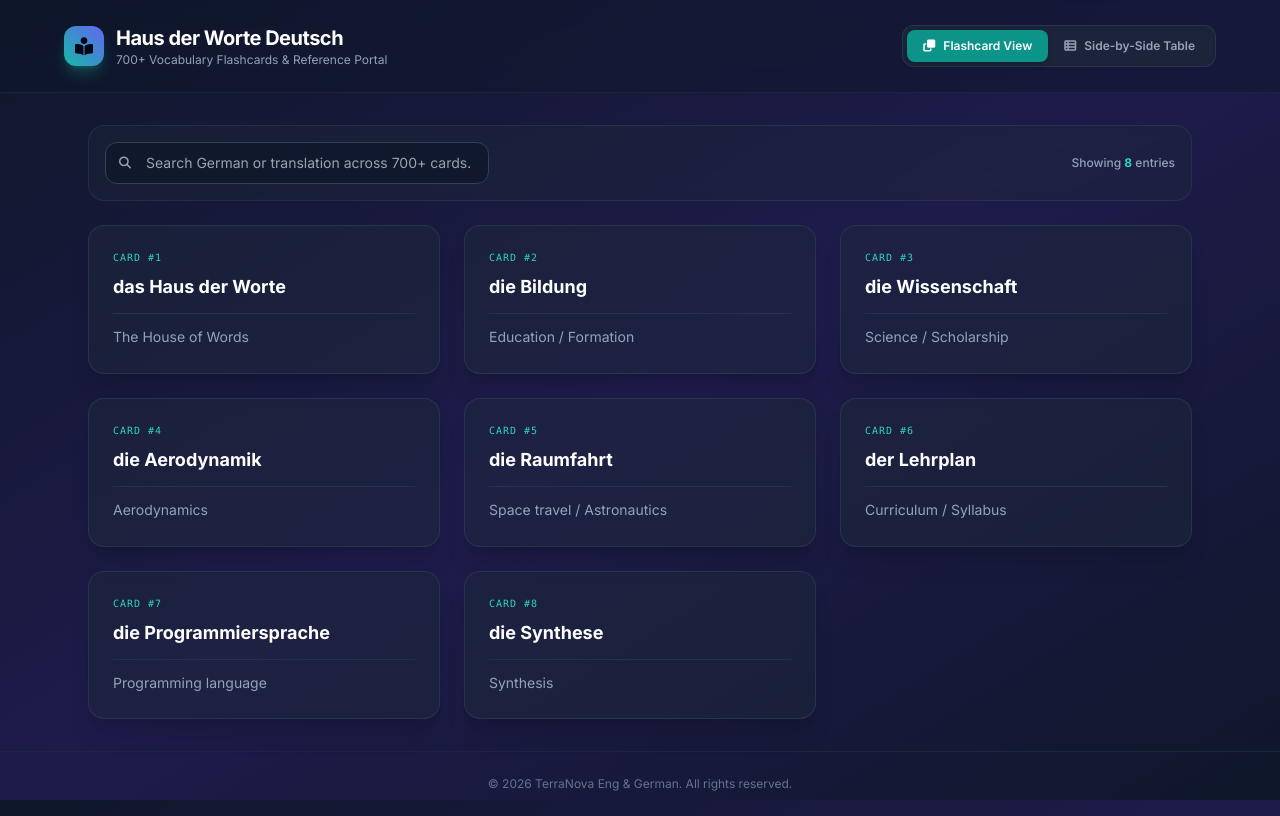
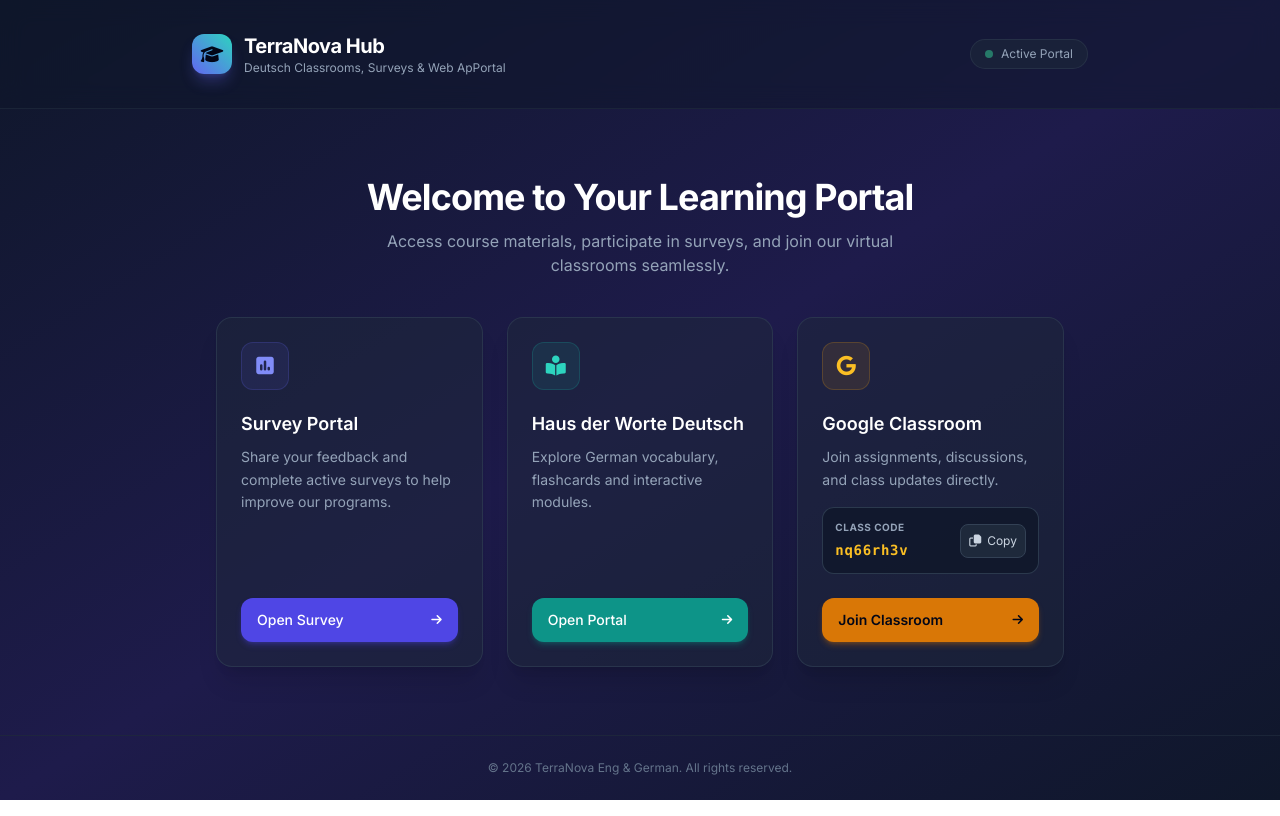
Before and after one commit to TerraNovaEng/DeutschPortal, a plain HTML site: page index.html in a window 1280 px wide. Drawn offline with nearby package versions, Linux system fonts and the light colour scheme.

Commit message:
Update title and content for TerraNova Hub

```diff
--- a/index.html
+++ b/index.html
@@ -3,7 +3,7 @@
 <head>
     <meta charset="UTF-8">
     <meta name="viewport" content="width=device-width, initial-scale=1.0">
-    <title>Haus der Worte Deutsch - Flashcards & Hub</title>
+    <title>TerraNova Learning & Survey Hub</title>
     <!-- Tailwind CSS CDN -->
     <script src="https://cdn.tailwindcss.com"></script>
     <!-- Google Fonts Inter -->
@@ -22,84 +22,104 @@
         }
     </script>
 </head>
-<body class="h-full bg-gradient-to-br from-slate-900 via-indigo-950 to-slate-900 text-slate-100 flex flex-col justify-between selection:bg-teal-500 selection:text-white">
+<body class="h-full bg-gradient-to-br from-slate-900 via-indigo-950 to-slate-900 text-slate-100 flex flex-col justify-between selection:bg-indigo-500 selection:text-white">
 
     <!-- Header Section -->
-    <header class="w-full py-6 px-6 text-center border-b border-slate-800/80 backdrop-blur-md bg-slate-900/50 sticky top-0 z-50">
-        <div class="max-w-6xl mx-auto flex flex-col sm:flex-row items-center justify-between gap-4">
+    <header class="w-full py-8 px-6 text-center border-b border-slate-800/80 backdrop-blur-md bg-slate-900/50 sticky top-0 z-50">
+        <div class="max-w-4xl mx-auto flex flex-col sm:flex-row items-center justify-between gap-4">
             <div class="flex items-center space-x-3">
-                <div class="w-10 h-10 rounded-xl bg-gradient-to-tr from-teal-500 to-indigo-500 flex items-center justify-center shadow-lg shadow-teal-500/30">
-                    <i class="fa-solid fa-book-open-reader text-slate-950 text-lg"></i>
+                <div class="w-10 h-10 rounded-xl bg-gradient-to-tr from-indigo-500 to-teal-400 flex items-center justify-center shadow-lg shadow-indigo-500/30">
+                    <i class="fa-solid fa-graduation-cap text-slate-950 text-lg"></i>
                 </div>
                 <div class="text-left">
-                    <h1 class="text-xl font-bold tracking-tight text-white">Haus der Worte Deutsch</h1>
-                    <p class="text-xs text-slate-400">700+ Vocabulary Flashcards & Reference Portal</p>
+                    <h1 class="text-xl font-bold tracking-tight text-white">TerraNova Hub</h1>
+                    <p class="text-xs text-slate-400">Deutsch Classrooms, Surveys & Web ApPortal</p>
                 </div>
             </div>
-
-            <!-- View Toggle Controls -->
-            <div class="flex items-center bg-slate-800/80 p-1 rounded-xl border border-slate-700/60 shadow-inner">
-                <button onclick="switchView('flashcard')" id="btnFlashcard" class="px-4 py-2 rounded-lg text-xs font-semibold transition-all flex items-center gap-2 bg-teal-600 text-white shadow-md">
-                    <i class="fa-solid fa-clone"></i> Flashcard View
-                </button>
-                <button onclick="switchView('table')" id="btnTable" class="px-4 py-2 rounded-lg text-xs font-semibold transition-all flex items-center gap-2 text-slate-400 hover:text-white">
-                    <i class="fa-solid fa-table-list"></i> Side-by-Side Table
-                </button>
+            <div class="text-xs text-slate-400 bg-slate-800/60 px-3.5 py-1.5 rounded-full border border-slate-700/50 flex items-center gap-2">
+                <span class="w-2 h-2 rounded-full bg-emerald-400 animate-pulse"></span>
+                Active Portal
             </div>
         </div>
     </header>
 
-    <!-- Main Content Area -->
-    <main class="flex-grow max-w-6xl w-full mx-auto px-6 py-8 flex flex-col">
+    <!-- Main Content Hub Grid -->
+    <main class="flex-grow max-w-4xl w-full mx-auto px-6 py-12 flex flex-col justify-center">
 
-        <!-- Search and Filter Bar -->
-        <div class="mb-6 flex flex-col sm:flex-row items-center justify-between gap-4 bg-slate-800/40 p-4 rounded-2xl border border-slate-700/50 backdrop-blur-sm">
-            <div class="relative w-full sm:w-96">
-                <span class="absolute inset-y-0 left-0 flex items-center pl-3.5 pointer-events-none text-slate-400">
-                    <i class="fa-solid fa-search text-xs"></i>
-                </span>
-                <input type="text" id="searchInput" oninput="filterCards()" placeholder="Search German or translation across 700+ cards..." class="w-full bg-slate-900/80 border border-slate-700 text-slate-200 text-sm rounded-xl pl-10 pr-4 py-2.5 focus:outline-none focus:border-teal-500 transition-colors">
-            </div>
-            <div class="text-xs text-slate-400 font-medium">
-                Showing <span id="cardCount" class="text-teal-400 font-bold">0</span> entries
-            </div>
+        <div class="text-center mb-10">
+            <h2 class="text-3xl sm:text-4xl font-extrabold text-white tracking-tight mb-3">Welcome to Your Learning Portal</h2>
+            <p class="text-slate-400 max-w-lg mx-auto text-sm sm:text-base">Access course materials, participate in surveys, and join our virtual classrooms seamlessly.</p>
         </div>
 
-        <!-- VIEW 1: Flashcard View -->
-        <section id="flashcardView" class="w-full">
-            <div id="flashcardContainer" class="grid grid-cols-1 md:grid-cols-2 lg:grid-cols-3 gap-6">
-                <!-- Cards dynamically populated via JS -->
+        <div class="grid grid-cols-1 md:grid-cols-3 gap-6">
+
+            <!-- Card 1: Survey -->
+            <div class="group relative bg-slate-800/50 hover:bg-slate-800/80 border border-slate-700/60 hover:border-indigo-500/50 rounded-2xl p-6 transition-all duration-300 shadow-xl hover:shadow-2xl hover:shadow-indigo-500/10 flex flex-col justify-between">
+                <div>
+                    <div class="w-12 h-12 rounded-xl bg-indigo-500/10 border border-indigo-500/20 text-indigo-400 flex items-center justify-center mb-5 group-hover:scale-110 transition-transform duration-300">
+                        <i class="fa-solid fa-square-poll-vertical text-xl"></i>
+                    </div>
+                    <h3 class="text-lg font-semibold text-white mb-2 group-hover:text-indigo-300 transition-colors">Survey Portal</h3>
+                    <p class="text-slate-400 text-sm mb-6 leading-relaxed">Share your feedback and complete active surveys to help improve our programs.</p>
+                </div>
+                <a href="https://terranovaeng.github.io/survey/" target="_blank" rel="noopener noreferrer" class="inline-flex items-center justify-between w-full py-3 px-4 rounded-xl bg-indigo-600 hover:bg-indigo-500 text-white font-medium text-sm transition-all shadow-md shadow-indigo-600/30 group-hover:translate-y-[-2px]">
+                    <span>Open Survey</span>
+                    <i class="fa-solid fa-arrow-right text-xs transition-transform group-hover:translate-x-1"></i>
+                </a>
             </div>
-        </section>
 
-        <!-- VIEW 2: Side-by-Side Table View -->
-        <section id="tableView" class="w-full hidden">
-            <div class="bg-slate-800/50 border border-slate-700/60 rounded-2xl overflow-hidden shadow-2xl backdrop-blur-md">
-                <div class="overflow-x-auto">
-                    <table class="w-full text-left border-collapse">
-                        <thead>
-                            <tr class="border-b border-slate-700/80 bg-slate-900/60 text-slate-400 text-xs uppercase tracking-wider font-semibold">
-                                <th class="py-4 px-6">German Term / Phrase</th>
-                                <th class="py-4 px-6">Translation / Definition</th>
-                                <th class="py-4 px-6 w-24 text-center">Action</th>
-                            </tr>
-                        </thead>
-                        <tbody id="tableBody" class="divide-y divide-slate-700/40 text-sm text-slate-200">
-                            <!-- Table rows dynamically populated via JS -->
-                        </tbody>
-                    </table>
+            <!-- Card 2: Haus der Worte Deutsch -->
+            <div class="group relative bg-slate-800/50 hover:bg-slate-800/80 border border-slate-700/60 hover:border-teal-500/50 rounded-2xl p-6 transition-all duration-300 shadow-xl hover:shadow-2xl hover:shadow-teal-500/10 flex flex-col justify-between">
+                <div>
+                    <div class="w-12 h-12 rounded-xl bg-teal-500/10 border border-teal-500/20 text-teal-400 flex items-center justify-center mb-5 group-hover:scale-110 transition-transform duration-300">
+                        <i class="fa-solid fa-book-open-reader text-xl"></i>
+                    </div>
+                    <h3 class="text-lg font-semibold text-white mb-2 group-hover:text-teal-300 transition-colors">Haus der Worte Deutsch</h3>
+                    <p class="text-slate-400 text-sm mb-6 leading-relaxed">Explore German vocabulary, flashcards and interactive modules.</p>
                 </div>
+                <a href="https://terranovaeng.github.io/haus-der-worte-deutsch/" target="_blank" rel="noopener noreferrer" class="inline-flex items-center justify-between w-full py-3 px-4 rounded-xl bg-teal-600 hover:bg-teal-500 text-white font-medium text-sm transition-all shadow-md shadow-teal-600/30 group-hover:translate-y-[-2px]">
+                    <span>Open Portal</span>
+                    <i class="fa-solid fa-arrow-right text-xs transition-transform group-hover:translate-x-1"></i>
+                </a>
             </div>
-        </section>
+
+            <!-- Card 3: Google Classroom -->
+            <div class="group relative bg-slate-800/50 hover:bg-slate-800/80 border border-slate-700/60 hover:border-amber-500/50 rounded-2xl p-6 transition-all duration-300 shadow-xl hover:shadow-2xl hover:shadow-amber-500/10 flex flex-col justify-between">
+                <div>
+                    <div class="w-12 h-12 rounded-xl bg-amber-500/10 border border-amber-500/20 text-amber-400 flex items-center justify-center mb-5 group-hover:scale-110 transition-transform duration-300">
+                        <i class="fa-brands fa-google text-xl"></i>
+                    </div>
+                    <h3 class="text-lg font-semibold text-white mb-2 group-hover:text-amber-300 transition-colors">Google Classroom</h3>
+                    <p class="text-slate-400 text-sm mb-4 leading-relaxed">Join assignments, discussions, and class updates directly.</p>
+
+                    <!-- Class Code Box -->
+                    <div class="bg-slate-900/80 border border-slate-700/80 rounded-xl p-3 mb-6 flex items-center justify-between">
+                        <div>
+                            <span class="text-[10px] uppercase font-bold tracking-wider text-slate-400 block mb-0.5">Class Code</span>
+                            <span id="classCodeText" class="font-mono text-sm font-bold text-amber-400 tracking-wider">nq66rh3v</span>
+                        </div>
+                        <button onclick="copyClassCode(this)" title="Copy Class Code" class="p-2 rounded-lg bg-slate-800 hover:bg-slate-700 text-slate-300 hover:text-white transition-colors active:scale-95 text-xs flex items-center gap-1.5 border border-slate-700">
+                            <i class="fa-regular fa-copy"></i>
+                            <span class="copy-label">Copy</span>
+                        </button>
+                    </div>
+                </div>
+                <a href="https://classroom.google.com/c/ODkyOTg1Njk4OTkw?cjc=nq66rh3v" target="_blank" rel="noopener noreferrer" class="inline-flex items-center justify-between w-full py-3 px-4 rounded-xl bg-amber-600 hover:bg-amber-500 text-slate-950 font-semibold text-sm transition-all shadow-md shadow-amber-600/30 group-hover:translate-y-[-2px]">
+                    <span>Join Classroom</span>
+                    <i class="fa-solid fa-arrow-right text-xs transition-transform group-hover:translate-x-1"></i>
+                </a>
+            </div>
+
+        </div>
 
     </main>
 
     <!-- Custom Notification Toast -->
     <div id="toast" class="fixed bottom-6 right-6 z-50 transform translate-y-20 opacity-0 transition-all duration-300 bg-slate-800 border border-slate-700 text-white px-4 py-3 rounded-xl shadow-2xl flex items-center gap-3">
-        <div class="w-6 h-6 rounded-full bg-teal-500/20 text-teal-400 flex items-center justify-center text-xs">
+        <div class="w-6 h-6 rounded-full bg-emerald-500/20 text-emerald-400 flex items-center justify-center text-xs">
             <i class="fa-solid fa-check"></i>
         </div>
-        <span id="toastMessage" class="text-sm font-medium">Action completed!</span>
+        <span id="toastMessage" class="text-sm font-medium">Copied to clipboard!</span>
     </div>
 
     <!-- Footer -->
@@ -111,102 +131,63 @@
     <script data-goatcounter="https://paulacavalcanti.goatcounter.com/count"
             async src="//gc.zgo.at/count.js"></script>
 
-    <!-- Application Script -->
+    <!-- Script to Handle Copying and Feedback -->
     <script>
-        // Sample vocabulary dataset (Easily expandable to your 700+ records)
-        const vocabularyData = [
-            { id: 1, german: "das Haus der Worte", translation: "The House of Words" },
-            { id: 2, german: "die Bildung", translation: "Education / Formation" },
-            { id: 3, german: "die Wissenschaft", translation: "Science / Scholarship" },
-            { id: 4, german: "die Aerodynamik", translation: "Aerodynamics" },
-            { id: 5, german: "die Raumfahrt", translation: "Space travel / Astronautics" },
-            { id: 6, german: "der Lehrplan", translation: "Curriculum / Syllabus" },
-            { id: 7, german: "die Programmiersprache", translation: "Programming language" },
-            { id: 8, german: "die Synthese", translation: "Synthesis" }
-        ];
+        function copyClassCode(buttonElement) {
+            const code = "nq66rh3v";
 
-        let currentView = 'flashcard';
+            // Fallback copy method compatible with sandbox iframes
+            const textArea = document.createElement("textarea");
+            textArea.value = code;
+            textArea.style.position = "fixed";  // Avoid scrolling to bottom
+            document.body.appendChild(textArea);
+            textArea.focus();
+            textArea.select();
 
-        function switchView(view) {
-            currentView = view;
-            const fView = document.getElementById('flashcardView');
-            const tView = document.getElementById('tableView');
-            const btnF = document.getElementById('btnFlashcard');
-            const btnT = document.getElementById('btnTable');
+            try {
+                const successful = document.execCommand('copy');
+                if (successful) {
+                    showToast("Class code 'nq66rh3v' copied!");
 
-            if (view === 'flashcard') {
-                fView.classList.remove('hidden');
-                tView.classList.add('hidden');
-                btnF.className = "px-4 py-2 rounded-lg text-xs font-semibold transition-all flex items-center gap-2 bg-teal-600 text-white shadow-md";
-                btnT.className = "px-4 py-2 rounded-lg text-xs font-semibold transition-all flex items-center gap-2 text-slate-400 hover:text-white";
-            } else {
-                fView.classList.add('hidden');
-                tView.classList.remove('hidden');
-                btnT.className = "px-4 py-2 rounded-lg text-xs font-semibold transition-all flex items-center gap-2 bg-teal-600 text-white shadow-md";
-                btnF.className = "px-4 py-2 rounded-lg text-xs font-semibold transition-all flex items-center gap-2 text-slate-400 hover:text-white";
+                    // Update button temporarily
+                    const label = buttonElement.querySelector('.copy-label');
+                    const icon = buttonElement.querySelector('i');
+                    if (label) label.textContent = "Copied!";
+                    if (icon) {
+                        icon.className = "fa-solid fa-check text-emerald-400";
+                    }
+                    setTimeout(() => {
+                        if (label) label.textContent = "Copy";
+                        if (icon) {
+                            icon.className = "fa-regular fa-copy";
+                        }
+                    }, 2000);
+                } else {
+                    showToast("Failed to copy code.", true);
+                }
+            } catch (err) {
+                showToast("Unable to copy automatically.", true);
             }
-            renderData(vocabularyData);
+
+            document.body.removeChild(textArea);
         }
 
-        function renderData(data) {
-            const cardContainer = document.getElementById('flashcardContainer');
-            const tableBody = document.getElementById('tableBody');
-            document.getElementById('cardCount').textContent = data.length;
+        function showToast(message, isError = false) {
+            const toast = document.getElementById('toast');
+            const toastMessage = document.getElementById('toastMessage');
+            toastMessage.textContent = message;
 
-            // Render Flashcard View
-            cardContainer.innerHTML = data.map(item => `
-                <div class="group relative bg-slate-800/50 hover:bg-slate-800/80 border border-slate-700/60 hover:border-teal-500/50 rounded-2xl p-6 transition-all duration-300 shadow-xl flex flex-col justify-between">
-                    <div>
-                        <span class="text-[10px] font-mono text-teal-400 uppercase tracking-widest block mb-2">Card #${item.id}</span>
-                        <h3 class="text-lg font-bold text-white mb-3">${item.german}</h3>
-                        <p class="text-slate-400 text-sm leading-relaxed border-t border-slate-700/50 pt-3">${item.translation}</p>
-                    </div>
-                </div>
-            `).join('');
+            if (isError) {
+                toast.classList.add('border-red-500/50');
+            } else {
+                toast.classList.remove('border-red-500/50');
+            }
 
-            // Render Side-by-Side Table View
-            tableBody.innerHTML = data.map(item => `
-                <tr class="hover:bg-slate-700/20 transition-colors">
-                    <td class="py-4 px-6 font-semibold text-white">${item.german}</td>
-                    <td class="py-4 px-6 text-slate-300">${item.translation}</td>
-                    <td class="py-4 px-6 text-center">
-                        <button onclick="speakWord('${item.german}')" class="p-2 rounded-lg bg-slate-800 hover:bg-teal-600 text-slate-300 hover:text-white transition-colors text-xs" title="Pronounce">
-                            <i class="fa-solid fa-volume-high"></i>
-                        </button>
-                    </td>
-                </tr>
-            `).join('');
-        }
-
-        function filterCards() {
-            const query = document.getElementById('searchInput').value.toLowerCase();
-            const filtered = vocabularyData.filter(item =>
-                item.german.toLowerCase().includes(query) ||
-                item.translation.toLowerCase().includes(query)
-            );
-            renderData(filtered);
-        }
-
-        function speakWord(text) {
-            if ('speechSynthesis' in window) {
-                const utterance = new SpeechSynthesisUtterance(text);
-                utterance.lang = 'de-DE';
-                window.speechSynthesis.speak(utterance);
-                showToast(`Pronouncing: "${text}"`);
-            }
-        }
-
-        function showToast(message) {
-            const toast = document.getElementById('toast');
-            document.getElementById('toastMessage').textContent = message;
             toast.classList.remove('translate-y-20', 'opacity-0');
             setTimeout(() => {
                 toast.classList.add('translate-y-20', 'opacity-0');
-            }, 2500);
+            }, 3000);
         }
-
-        // Initial render
-        renderData(vocabularyData);
     </script>
 </body>
 </html>
```
